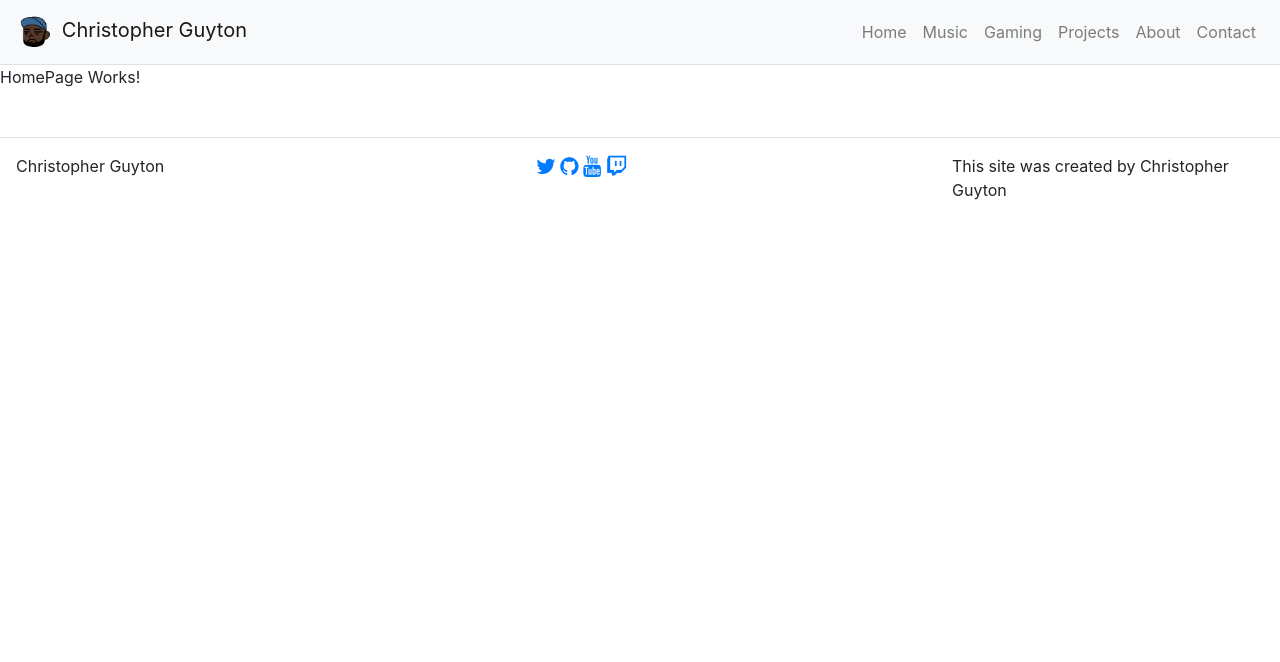
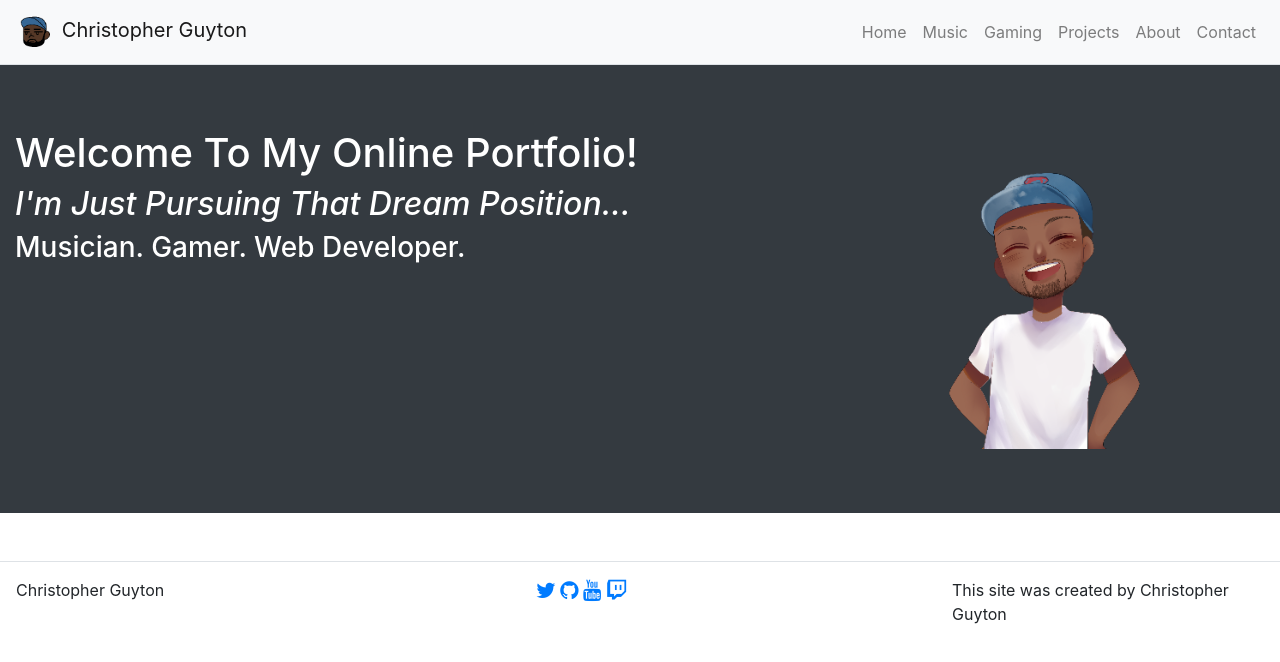
Before and after one commit to christopherguyton/modernizedportfolio, a React (Create React App) app: page / in a window 1280 px wide. Shown: the top 662 px of the page. Built offline with nearby package versions, Linux system fonts and the light colour scheme.

Commit message:
updated homepage component

```diff
--- a/src/App.css
+++ b/src/App.css
@@ -40,3 +40,15 @@
 .navbar-toggle {
   border-color: black;
 }
+
+h1, h2, h3 {
+  color: white;
+}
+
+h2 {
+  font-style: italic;
+}
+
+.homeavatar {
+ padding-top: 20px;
+}
--- a/src/App.js
+++ b/src/App.js
@@ -17,7 +17,6 @@ import ProjectsPage from './pages/ProjectsPage';
 import AboutPage from './pages/AboutPage';
 import ContactPage from './pages/ContactPage';
 import avatar from './images/ChrisAvatar.PNG';
-import avatar2 from './images/ChrisFace2.PNG';
 
 class App extends Component {
 constructor(props){
@@ -29,21 +28,30 @@ constructor(props){
         title: 'Home', path: '/'
       },
       {
-        about: 'About', path: '/about'
+        title: 'Music', path: '/music'
       },
       {
-        Contact: 'Contact', path: '/contact'
+        title: 'Gaming', path: '/gaming'
+      },
+      {
+        title: 'Projects', path: '/projects'
+      },
+      {
+        title: 'About', path: '/about'
+      },
+      {
+        title: 'Contact', path: '/contact'
       }
     ],
     home: {
-      title: 'Pursuing That Dream Position',
-      subTitle: 'Multitalented Gamer, Musician and Aspiring Web Developer',
+      title: "I'm Just Pursuing That Dream Position...",
+      subTitle: 'Musician. Gamer. Web Developer.',
     },
     music: {
-      title: 'Discover My Other Talent'
+      title: 'Discover My Side Gig'
     },
     gaming: {
-      title: 'This is my nerdy side'
+      title: 'Talking Nerdy To You'
     },
     projects: {
       title: 'Check out my web projects so far'
@@ -76,7 +84,7 @@ constructor(props){
     </Nav>
     </Navbar.Collapse>
    </Navbar>
-   <Route path="/" exact render={() => <HomePage title={this.state.home.title} subTitle={this.state.home.subtitle}  />} />
+   <Route path="/" exact render={() => <HomePage title={this.state.home.title} subTitle={this.state.home.subTitle} />} />
    <Route path="/music" exact render={() => <MusicPage title={this.state.music.title}  />} />
    <Route path="/gaming" exact render={() => <GamingPage title={this.state.gaming.title}  />} />
    <Route path="/projects" exact render={() => <ProjectsPage title={this.state.projects.title} s />} />
--- /dev/null
+++ b/src/components/Hero.js
@@ -0,0 +1,29 @@
+import React from 'react';
+import { Jumbotron, Container, Row, Col } from 'react-bootstrap';
+
+//Custom Components
+import homeavatar from '../images/MisterBehavior1.png';
+
+function Hero(props) {
+    console.log(props);
+    return(
+        <Jumbotron className="bg-dark jumbotron-fluid">
+        <Container fluid={true}>
+        <Row>
+        <Col md={8}>
+        <h1>Welcome To My Online Portfolio!</h1>
+     <h2>{props.title}</h2>
+     <h3 className="subTitle">{props.subTitle}</h3>
+        </Col>
+        <Col>
+        <img src={homeavatar} className="homeavatar"/>
+       </Col>
+        </Row>
+        </Container>
+        <Container fluid={true}>
+       </Container>
+        </Jumbotron>
+    );
+}
+
+export default Hero;
--- a/src/pages/HomePage.js
+++ b/src/pages/HomePage.js
@@ -1,8 +1,10 @@
 import React from 'react';
+import Hero from '../components/Hero';
 
 function HomePage(props) {
     return(
-        <p>HomePage Works!</p>
+        <Hero title={props.title} subTitle={props.subTitle}/>
+
     );
 }
 
```
